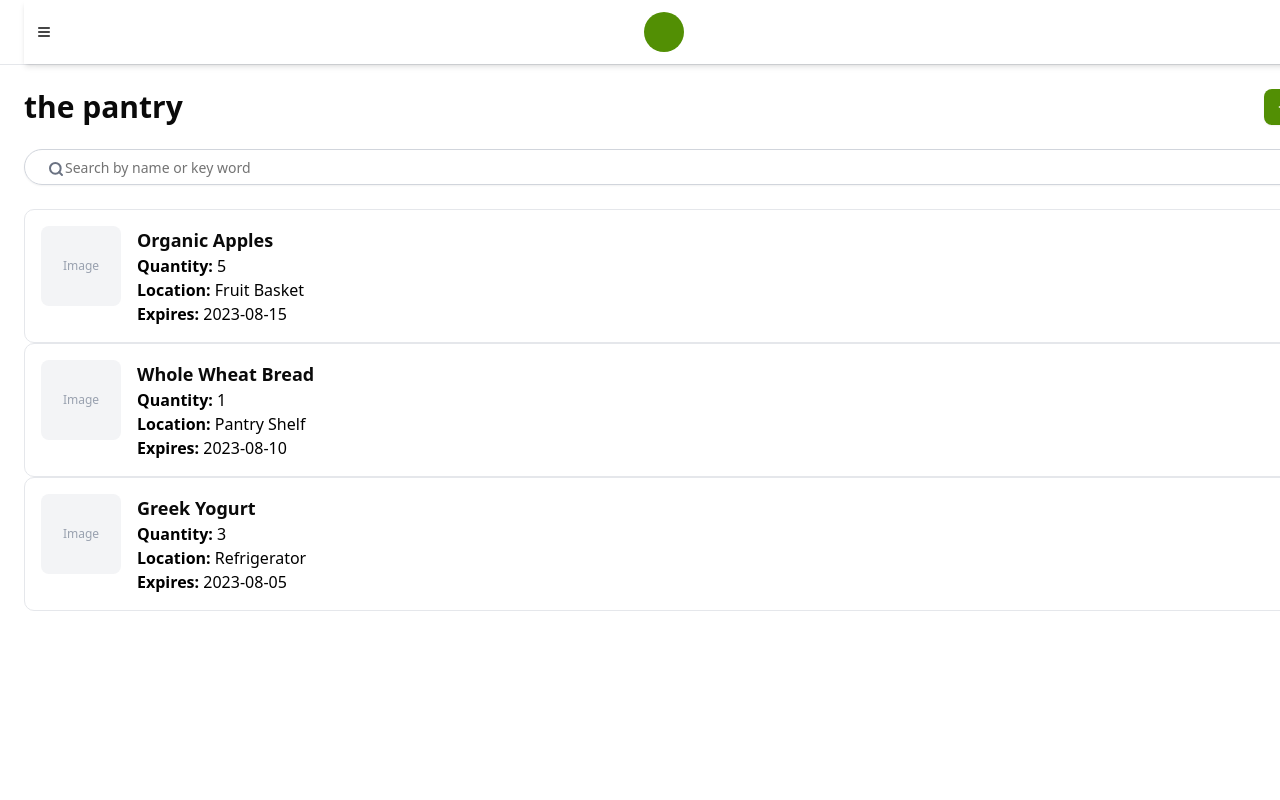
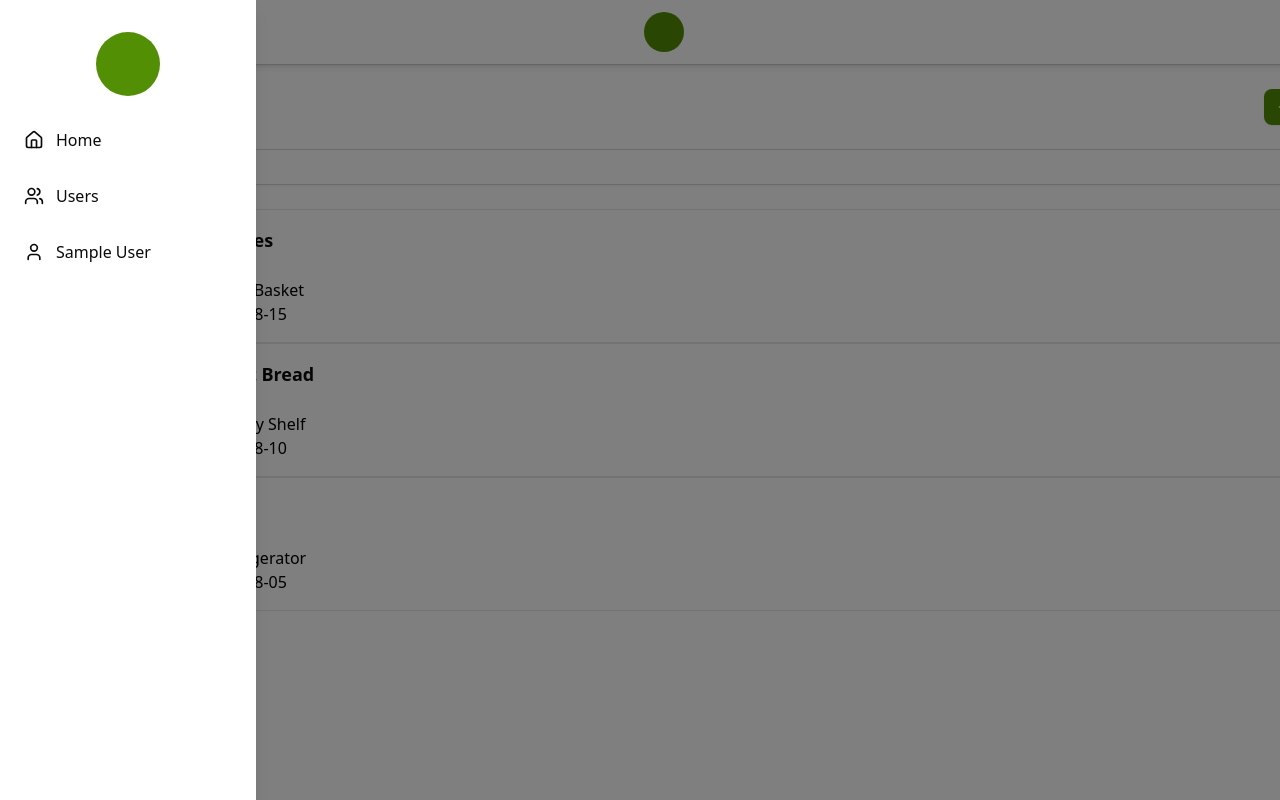
Before and after one commit to mansoorbarri/nextjs-practice-pantry, a Next.js app: page / in a window 1280 px wide. Shown: the top 800 px of the page. Built offline with nearby package versions, Linux system fonts and the light colour scheme; no server answers; sample sign-in values are in the browser's storage.

Commit message:
add user-profile page

```diff
--- a/src/app/layout.tsx
+++ b/src/app/layout.tsx
@@ -26,7 +26,7 @@ export default function RootLayout({
   children: React.ReactNode
 }>) {
   return (
-    <ClerkProvider>
+    <ClerkProvider afterSignOutUrl={"/sign-up"}>
       <html lang="en">
         <body className={`${geistSans.variable} ${geistMono.variable} antialiased`}>
           {children}
--- a/src/app/page.tsx
+++ b/src/app/page.tsx
@@ -60,7 +60,7 @@ export default function Home() {
         </div>
       </main>
 
-      <SidebarNav username="johndoe" isOpen={sidebarOpen} onClose={() => setSidebarOpen(false)} />
+      <SidebarNav username={user?.fullName} isOpen={sidebarOpen} onClose={() => setSidebarOpen(false)} />
     </div>
   )
 }
--- /dev/null
+++ b/src/app/user-profile/[[...user-profile]]/page.tsx
@@ -0,0 +1,16 @@
+// app/user-profile/[[...user-profile]]/page.tsx
+import { UserProfile } from "@clerk/nextjs";
+import Link from "next/link"; // Import Link from Next.js
+
+export default function UserProfilePage() {
+  return (
+    <div className="flex min-h-screen items-center justify-center bg-gray-50">
+      <div >
+        <Link href="/" className="text-blue-600 hover:underline mb-4 block">
+          &larr; Back to Home
+        </Link>
+        <UserProfile routing="path" path="/user-profile" />
+      </div>
+    </div>
+  );
+}
--- a/src/components/sidebar-nav.tsx
+++ b/src/components/sidebar-nav.tsx
@@ -2,15 +2,15 @@
 
 import Link from "next/link"
 import { Home, Users, User } from "lucide-react"
+import { SignOutButton, useUser } from "@clerk/nextjs"
 
 interface SidebarNavProps {
-  username: string
+  username: any
   isOpen: boolean
   onClose: () => void
 }
 
 export default function SidebarNav({ username, isOpen, onClose }: SidebarNavProps) {
-  if (!isOpen) return null
 
   return (
     <div className="fixed inset-0 z-50 flex">
@@ -27,9 +27,12 @@ export default function SidebarNav({ username, isOpen, onClose }: SidebarNavProp
             <Users className="h-5 w-5" />
             <span>Users</span>
           </Link>
-          <div className="flex items-center gap-3 p-2 text-gray-400 rounded-md cursor-not-allowed">
+          {/* show full name */}
+          <div className="flex items-center gap-3 p-2 rounded-md">
             <User className="h-5 w-5" />
+            <Link href="/user-profile" onClick={onClose}> {/* Add onClick to close sidebar */}
             <span>{username}</span>
+            </Link>
           </div>
         </nav>
       </div>
```
